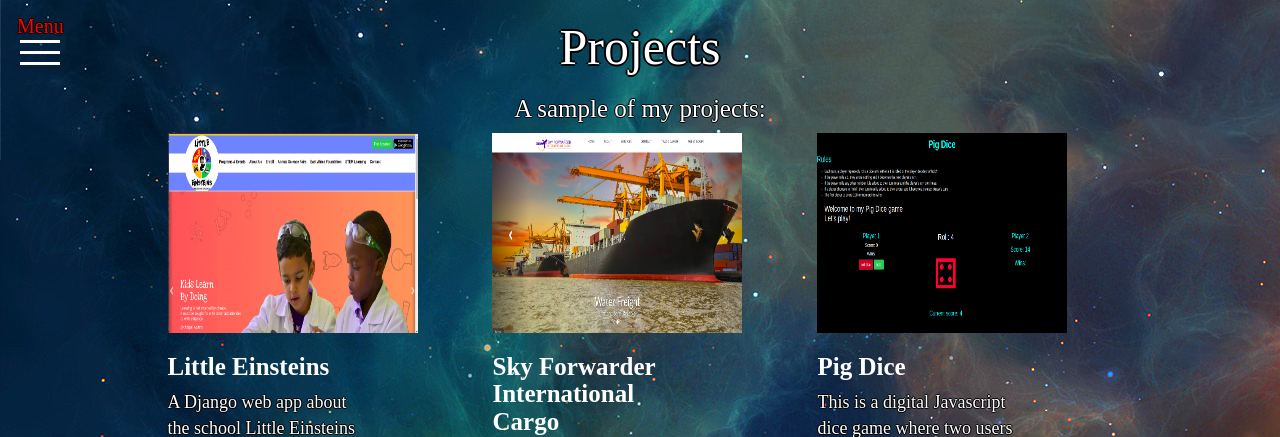
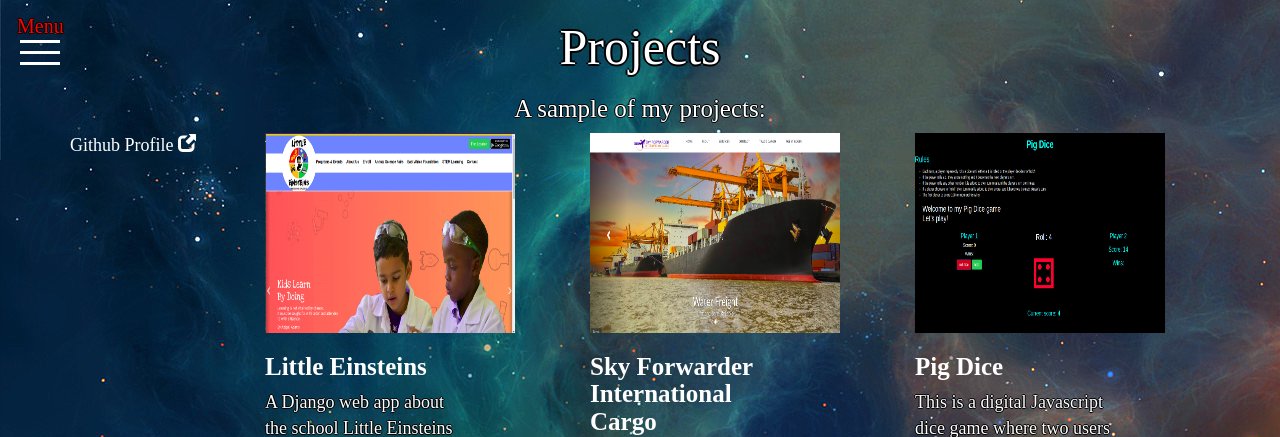
Before and after one commit to vincentmuya/vincentmuya.github.io, a Django app: page /projects/ in a window 1280 px wide. Shown: the top 437 px of the page. Run offline with Django 3.2, Linux system fonts and the light colour scheme; some libraries are stand-ins or nearby versions; some web fonts are replaced.

Commit message:
added github link in project template

```diff
--- a/muya/templates/projects.html
+++ b/muya/templates/projects.html
@@ -10,7 +10,8 @@
 <h1>Projects</h1>
 <h3 class="projects">A sample of my projects:</h3>
 <div class="row">
-  <div class="col-md-1">
+  <div class="col-md-2">
+    <a style="color:white" href="https://github.com/vincentmuya" target="_blank">Github Profile <span class="glyphicon glyphicon-new-window"></span></a>
   </div>
 <div class="col-md-10">
 <div class="row">
@@ -89,8 +90,9 @@
 
 </div>
 </div>
-<div class="col-md-1">
-</div>
+<!-- <div class="col-md-1">
+
+</div> -->
 </div>
 </div>
 </body>
```
